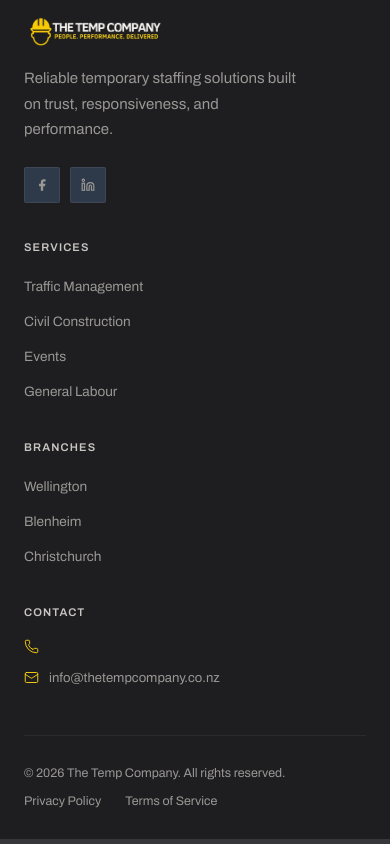
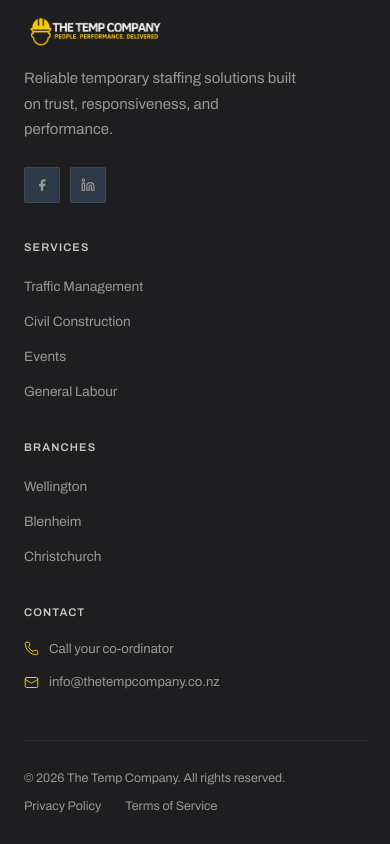
Before and after one commit to ClaudeCodeJones/temp-company-website, a Next.js app: page /about-us in a window 390 px wide. Shown: the part 5465-6309 px from the top of the page. Built offline with nearby package versions, Linux system fonts and the light colour scheme.

Commit message:
Remove legacy phoneTel reference and link footer to coordinators

```diff
--- a/app/components/Footer.tsx
+++ b/app/components/Footer.tsx
@@ -94,9 +94,9 @@ export default function Footer() {
             <div className="footer-heading">Contact</div>
             <ul style={{ display: 'flex', flexDirection: 'column', gap: '14px', listStyle: 'none' }}>
               <li>
-                <a href={`tel:${brand.phoneTel}`} style={{ display: 'flex', alignItems: 'center', gap: '10px', textDecoration: 'none', color: 'var(--brand-primary)' }}>
+                <a href="/contact#coordinators" style={{ display: 'flex', alignItems: 'center', gap: '10px', textDecoration: 'none', color: 'var(--brand-primary)' }}>
                   <Phone size={15} strokeWidth={1.5} aria-hidden="true" />
-                  <span style={{ fontSize: '0.82rem', color: 'var(--text-muted)' }}>{brand.phone}</span>
+                  <span style={{ fontSize: '0.82rem', color: 'var(--text-muted)' }}>Call your co-ordinator</span>
                 </a>
               </li>
               <li>
```
